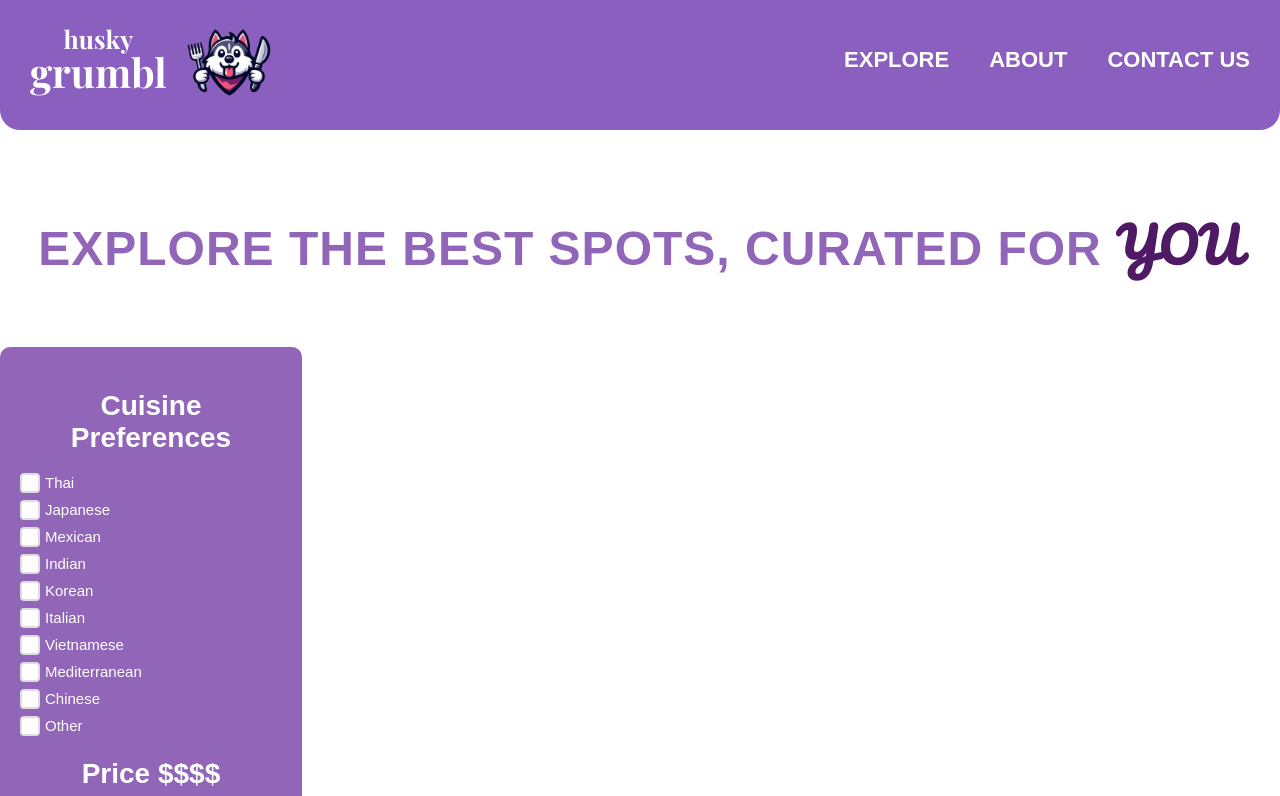
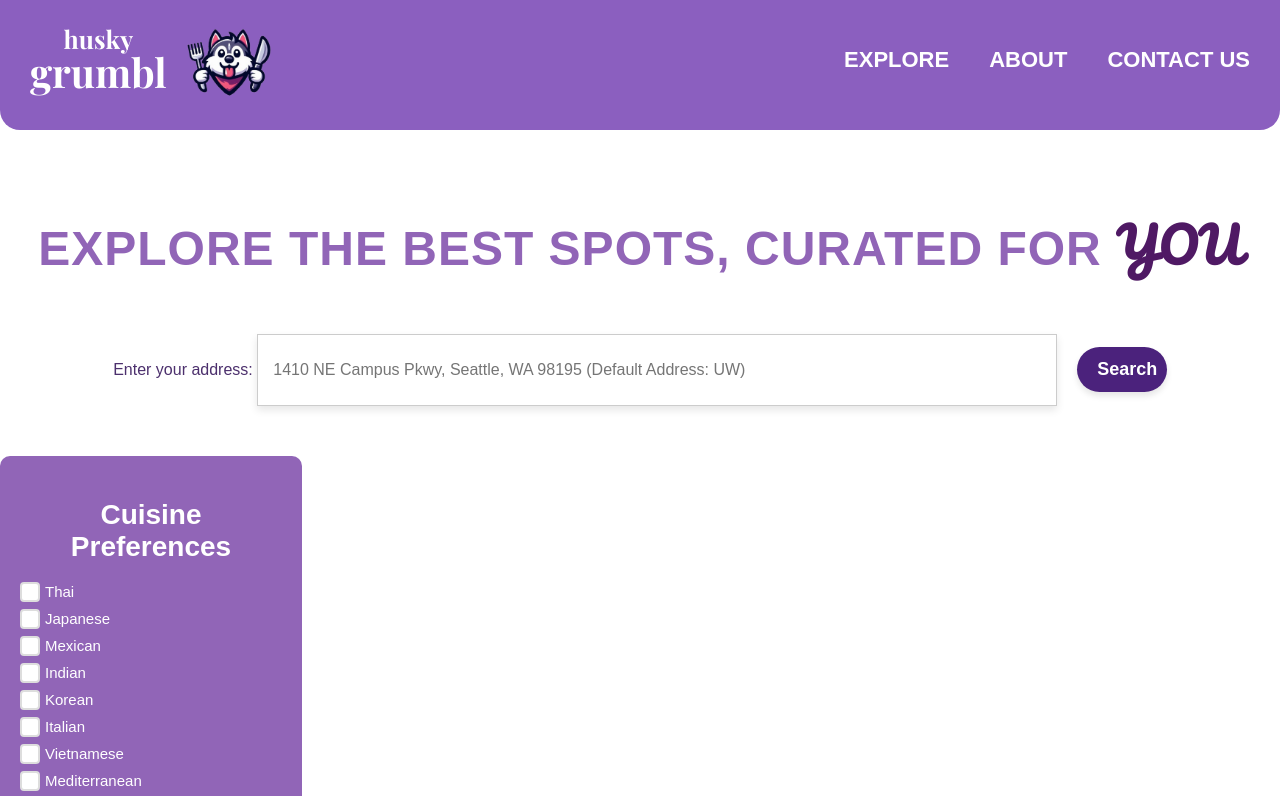
Before and after one commit to hcp-uw/Husky-Grumbl, a React (Create React App) app in the folder frontend/: page /explore-page in a window 1280 px wide. Shown: the top 796 px of the page. Built offline with nearby package versions, Linux system fonts and the light colour scheme.

Commit message:
added location input

```diff
--- a/frontend/src/ExplorePage.css
+++ b/frontend/src/ExplorePage.css
@@ -33,7 +33,7 @@
   .explore-header {
     text-align: center;
     margin-top: 40px;
-    margin-bottom: 20px;
+    margin-bottom: 0;
   }
 
   .explore-title {
@@ -215,8 +215,9 @@
   cursor: pointer;
   box-shadow: 0 4px 6px rgba(0, 0, 0, 0.1);
   transition: all 0.3s ease;
-  width: 90%;
+  width: 7%;
   margin-top: 20px;
+  padding-left: 20px;
 }
 
 /* Hover effect */
@@ -230,3 +231,33 @@
   background-color: #4B227C;
   transform: scale(0.98);
 }
+
+/* CSS to style the address form */
+/* .locationForm {
+  display:inline-flex;
+  width: 125%;
+  max-width: 550px;
+  margin: 20px auto;
+  padding: 20px;
+  border: 2px solid #ccc;
+  border-radius: 8px;
+  background-color:#9165B7;
+} */
+
+.location {
+  width: 60%; /* Full width of the form container */
+  height: 40px; /* Increase the height of the input field */
+  padding: 15px; /* Padding inside the input field */
+  margin-bottom: 10px; /* Space below the input field */
+  font-size: 16px; /* Larger text */
+  border: 1px solid #ccc; /* Border around the input */
+  box-shadow: 0 4px 8px rgba(0, 0, 0, 0.1);
+  margin-bottom: 50px;
+  display: inline;
+  margin-right: 20px;
+  /* border-radius: 2px; Rounded corners */
+}
+
+.location:focus::placeholder {
+  color: transparent; /* or you can set it to the same color as the background */
+}
--- a/frontend/src/ExplorePage.js
+++ b/frontend/src/ExplorePage.js
@@ -4,9 +4,8 @@ import RestaurantCard from './RestaurantCard';
 import axios from 'axios'; // Make sure to import axios
 import TopBar from './TopBar';
 
+
 const ExplorePage = () => {
-  const latitude = "47.6062"; // hardcoded value
-  const longitude = "-122.3321"; // hardcoded value
 
   // State for cuisine preferences and dietary restrictions, which will combine into a single keywords string
   const [cuisinePreferences, setCuisinePreferences] = useState({
@@ -30,6 +29,7 @@ const ExplorePage = () => {
     glutenFree: false,
   });
 
+  const [location, setLocation] = useState('');
   const [maxPrice, setMaxPrice] = useState(4);  // maxPrice by default set to $$$$
   const [minPrice, setMinPrice] = useState(0);      // minPrice by default set to $
   const [radius, setRadius] = useState(1); // distance slider in miles
@@ -49,6 +49,10 @@ const ExplorePage = () => {
 
     // Combine cuisine and dietary restrictions into one string
     return [...cuisineKeywords, ...dietaryKeywords].join(",");
+  };
+
+  const handleLocationChange = (event) => {
+    setLocation(event.target.value); // Access the value from the event object
   };
 
   // Handle changes for cuisine preferences
@@ -90,17 +94,10 @@ const ExplorePage = () => {
     e.preventDefault();
 
     const keywords = getKeywords(); // Generate the combined keywords string
-    console.log(latitude)
-    console.log(longitude)
-    console.log(keywords)
-    console.log(minPrice)
-    console.log(maxPrice)
-    console.log(openNow)
-    console.log(radius)
 
     try {
       const recommendations = await axios.get('http://localhost:8080/recommendations', {
-        params: { latitude, longitude, keywords, minPrice, maxPrice, openNow, radius },
+        params: {location, keywords, minPrice, maxPrice, openNow, radius },
       });
       console.log("API response:", recommendations.data);
       setRecommendations(recommendations.data); // Update recommendations state
@@ -115,12 +112,29 @@ const ExplorePage = () => {
   };
 
   return (
-    <div> <TopBar/>
+    <div> <TopBar />
       <div className="explore-page">
         <div className="explore-header">
           <h1 className="explore-title">
             EXPLORE THE BEST SPOTS, CURATED FOR <span className="highlighted-text">YOU</span>
           </h1>
+        </div>
+        <div>
+          <form className="locationForm">
+            <label htmlFor="location" className="prompt">Enter your address: </label>
+            <input
+              type="text"
+              className="location"
+              placeholder="1410 NE Campus Pkwy, Seattle, WA 98195 (Default Address: UW)"
+              name="location"
+              required
+              value={location}
+              onChange={handleLocationChange}
+            />
+
+            <button type="submit" className="submit-button">Search</button>
+            {/* <button type="submit">Submit</button> */}
+          </form>
         </div>
         <div className="explore-content">
           <div className="sidebar">
@@ -227,7 +241,7 @@ const ExplorePage = () => {
                 />
               </div>
 
-            <button type="submit" className="submit-button">Search</button>
+              {/* <button type="submit" className="submit-button">Search</button> */}
             </form>
           </div>
 
```
Lines whose indentation alone changed are shown as unchanged.
